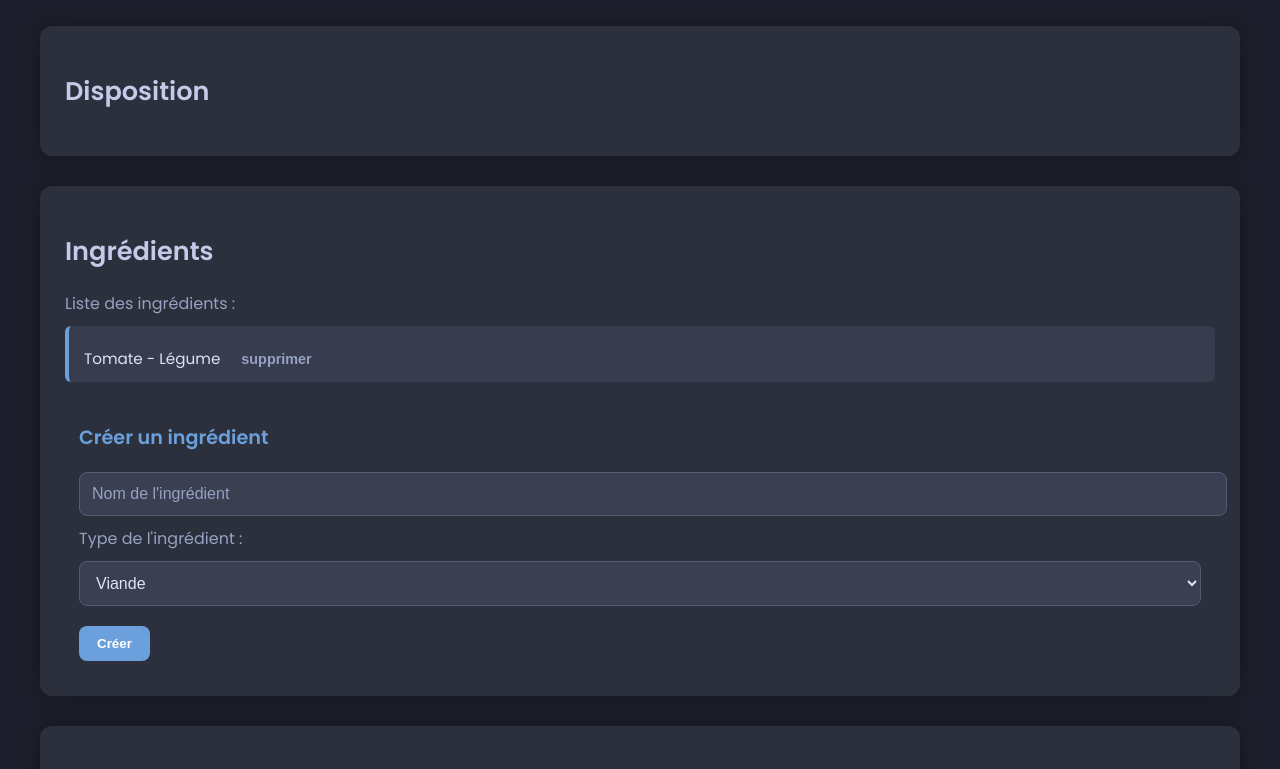
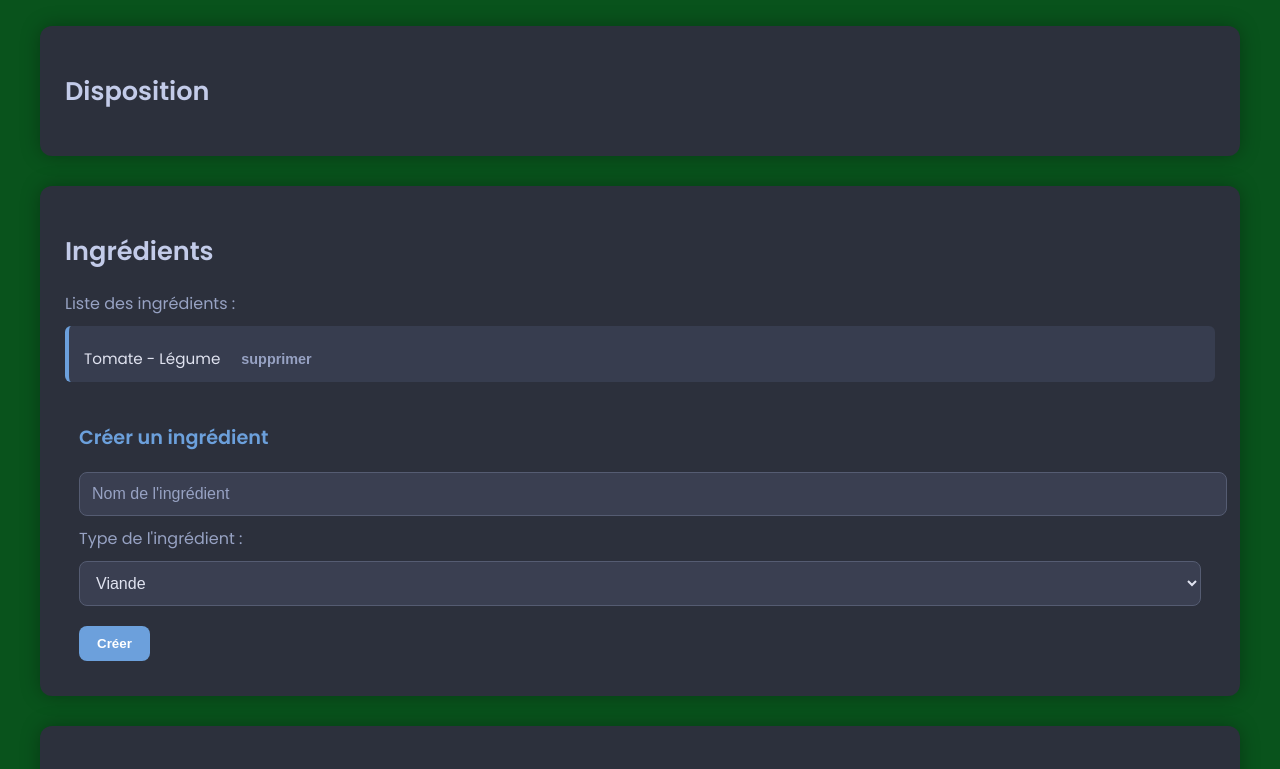
Before and after one commit to AntoOone/assistant_repas.github.io, a plain HTML site: page index.html in a window 1280 px wide. Shown: the part 139-908 px from the top of the page. Drawn offline with Linux system fonts and the light colour scheme.

Commit message:
Update test
Background : Gray to Green

```diff
--- a/style.css
+++ b/style.css
@@ -1,5 +1,6 @@
 :root {
-  --bg-color: #1c1f2b;
+  /* --bg-color: #1c1f2b; */
+  --bg-color: #09531c;
   --card-color: #2c303c;
   --primary-color: #6ca0dc;
   --secondary-color: #c3cbe9;
```
